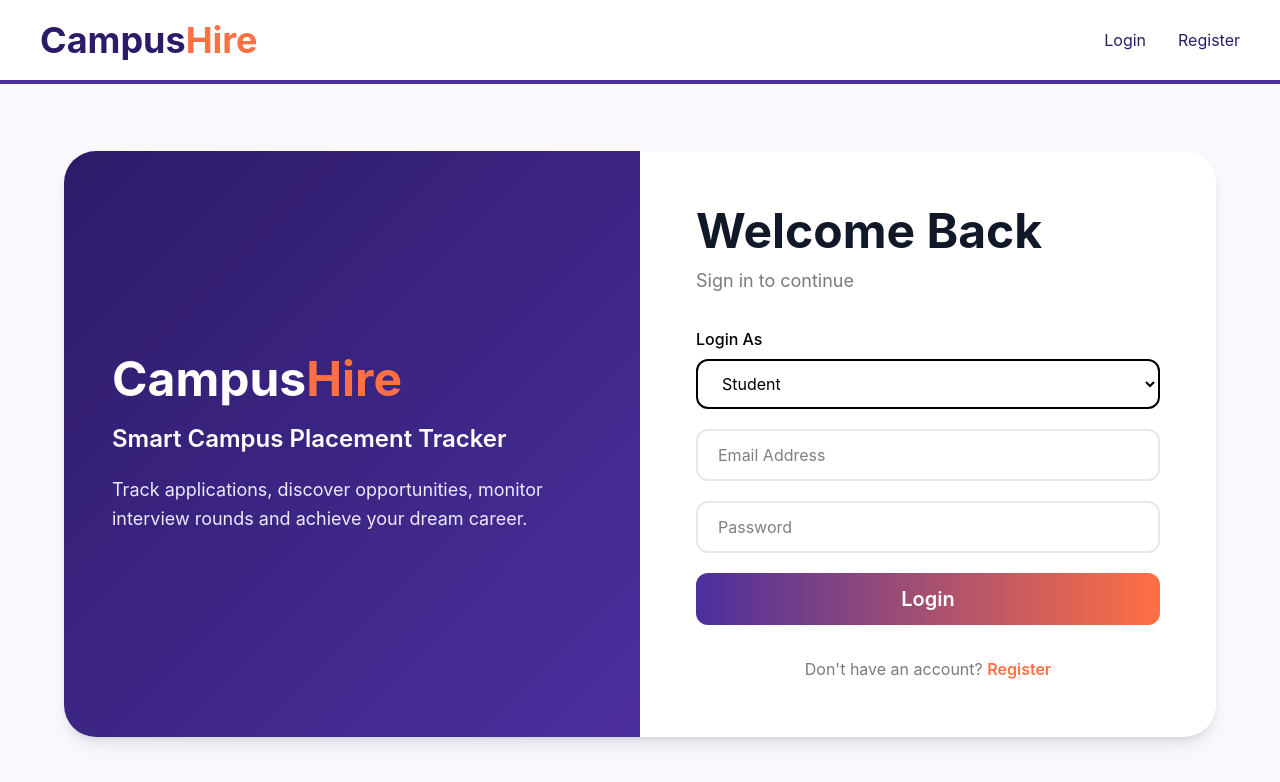
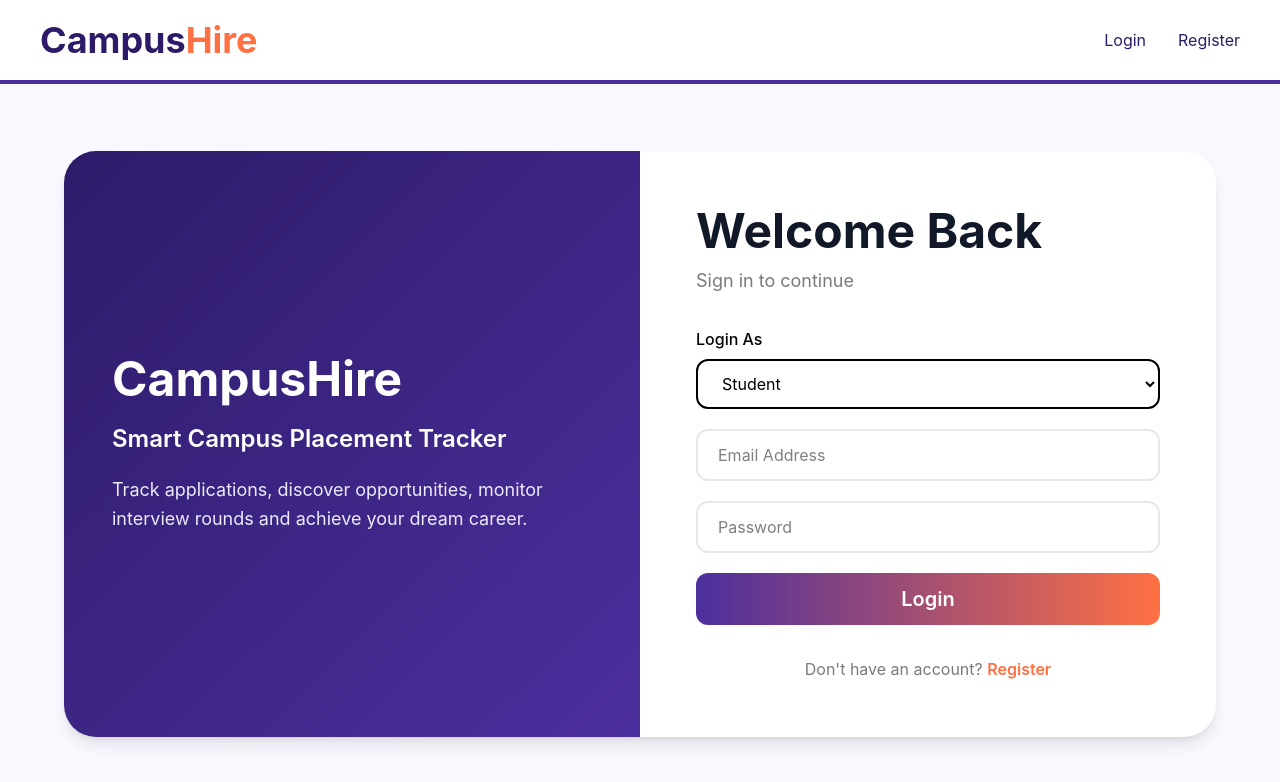
Before and after one commit to Sanjana-54/CampusHire, a React app in the folder Frontend/: page / in a window 1280 px wide. Shown: the top 782 px of the page. Built offline with nearby package versions, Linux system fonts and the light colour scheme; the HTML template or start-up script is replaced by a standard one.

Commit message:
added files

```diff
--- a/Frontend/src/components/Login.jsx
+++ b/Frontend/src/components/Login.jsx
@@ -74,10 +74,7 @@
           }}
         >
           <h1 className="text-5xl font-bold mb-5">
-            Campus
-            <span style={{ color: "#FF7043" }}>
-              Hire
-            </span>
+            CampusHire
           </h1>
 
           <h2 className="text-2xl font-semibold mb-5">
--- a/Frontend/src/components/Navbar.jsx
+++ b/Frontend/src/components/Navbar.jsx
@@ -89,7 +89,7 @@
           {user && (
             <button
               onClick={() => {
-                localStorage.removeItem("user");
+              localStorage.clear();
                 window.location.href = "/";
               }}
               style={{ color: "#2D1B69" }}
--- a/Frontend/src/components/StudentDashboard.jsx
+++ b/Frontend/src/components/StudentDashboard.jsx
@@ -102,10 +102,9 @@
 
           <button
             onClick={() => navigate("/applications")}
-            className="px-5 py-3 rounded-xl font-semibold"
+            className="px-5 py-3 rounded-xl  text-white font-semibold"
             style={{
-              backgroundColor: "#FFF3F0",
-              color: "#FF7043",
+              background: "linear-gradient(90deg,#4C2F9E,#FF7043)",
             }}
           >
             My Applications
```
Also changed, not shown: 1 other file (tests, documents, lock files or other folders).
